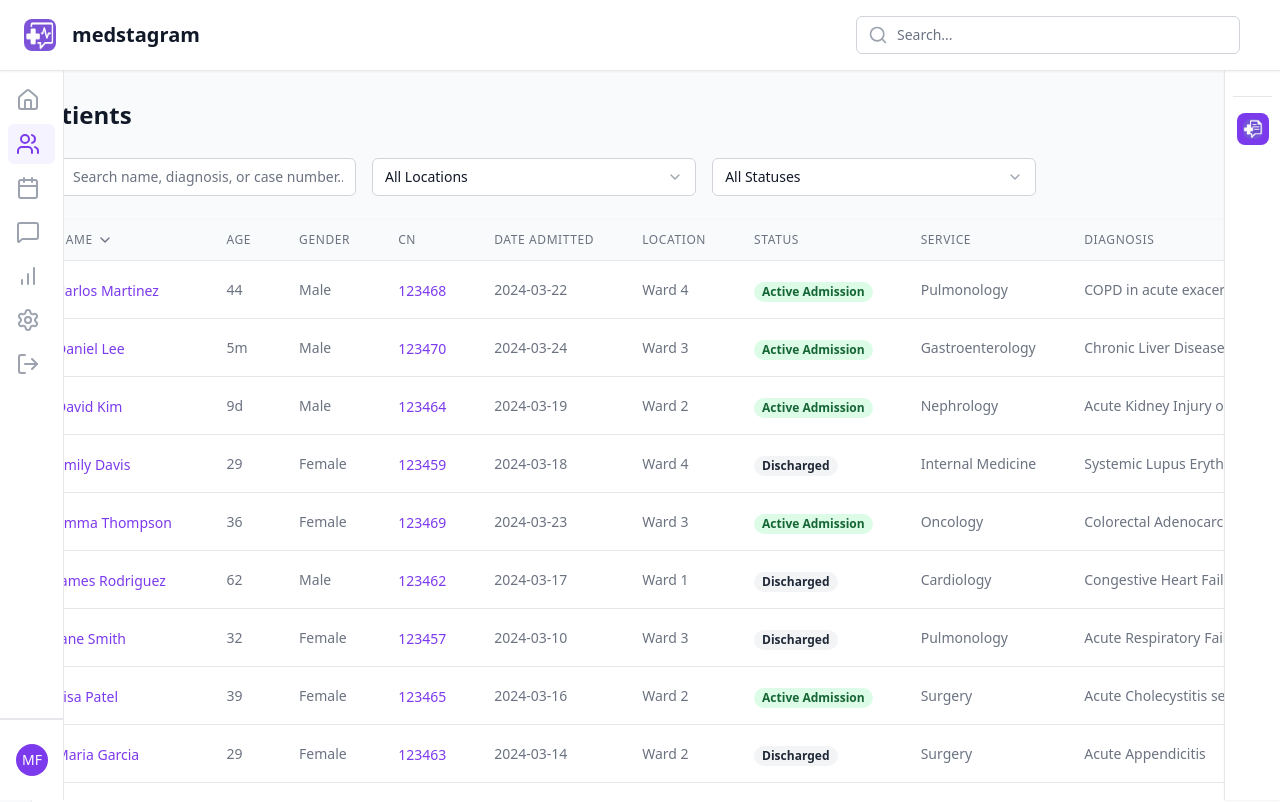
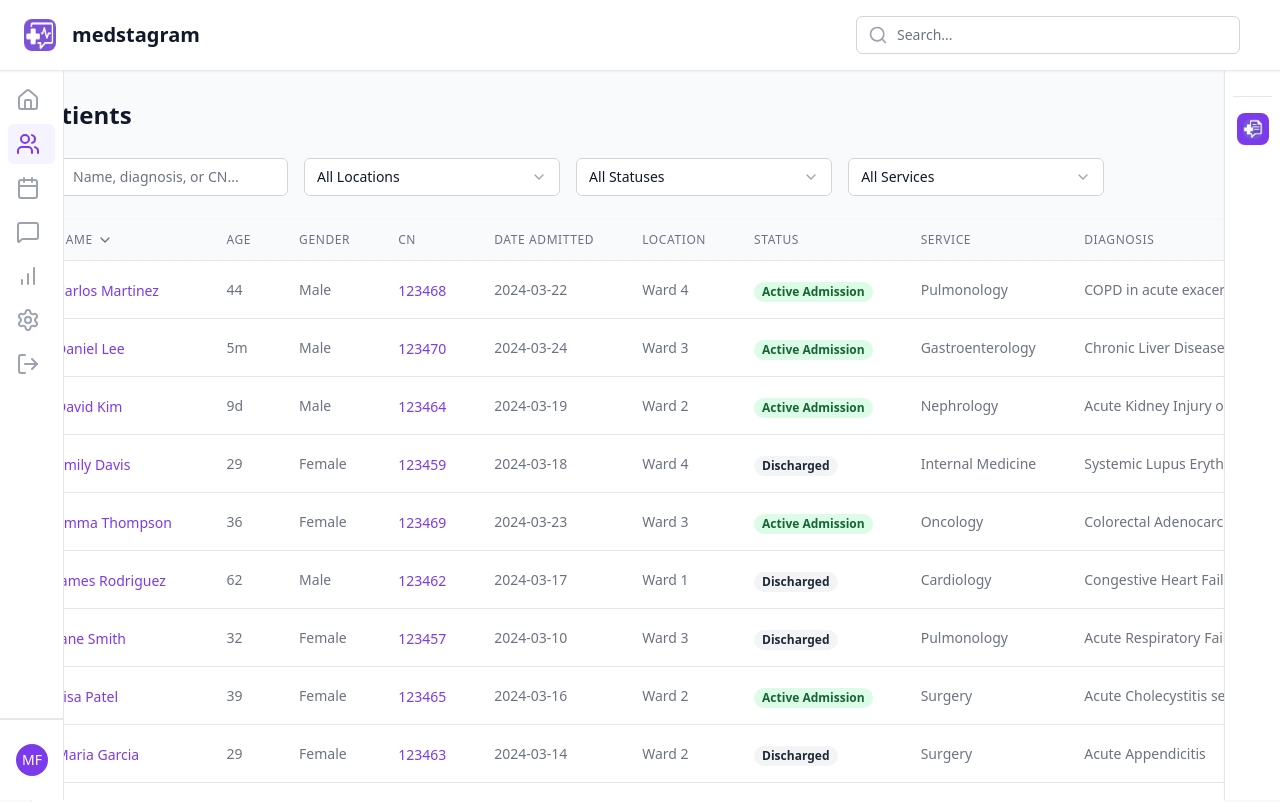
Before and after one commit to mfranco1/medstagram, a React (Vite) app in the folder frontend/: page /patients in a window 1280 px wide. Shown: the top 802 px of the page. Built offline with nearby package versions, Linux system fonts and the light colour scheme.

Commit message:
feat: add filter for primary service in patients table

```diff
--- a/frontend/src/pages/PatientsPage.tsx
+++ b/frontend/src/pages/PatientsPage.tsx
@@ -309,6 +309,7 @@ export default function PatientsPage() {
   const [searchQuery, setSearchQuery] = useState('')
   const [locationFilter, setLocationFilter] = useState('')
   const [statusFilter, setStatusFilter] = useState('')
+  const [serviceFilter, setServiceFilter] = useState('')
   const [sortField, setSortField] = useState<keyof Patient>('name')
   const [sortDirection, setSortDirection] = useState<'asc' | 'desc'>('asc')
   const [isNewPatientModalOpen, setIsNewPatientModalOpen] = useState(false)
@@ -334,7 +335,8 @@ export default function PatientsPage() {
       patient.caseNumber.includes(searchQuery)
     const matchesLocation = !locationFilter || patient.location === locationFilter
     const matchesStatus = !statusFilter || patient.status === statusFilter
-    return matchesSearch && matchesLocation && matchesStatus
+    const matchesService = !serviceFilter || patient.primaryService === serviceFilter
+    return matchesSearch && matchesLocation && matchesStatus && matchesService
   })
 
   const sortedPatients = [...filteredPatients].sort((a, b) => {
@@ -410,14 +412,14 @@ export default function PatientsPage() {
         </div>
 
         {/* Search and Filters */}
-        <div className="grid grid-cols-1 md:grid-cols-4 gap-4">
+        <div className="grid grid-cols-1 md:grid-cols-5 gap-4">
           <div className="relative">
             <div className="absolute inset-y-0 left-0 pl-3 flex items-center pointer-events-none">
               <Search className="h-5 w-5 text-gray-400" />
             </div>
             <input
               type="text"
-              placeholder="Search name, diagnosis, or case number..."
+              placeholder="Name, diagnosis, or CN..."
               value={searchQuery}
               onChange={(e) => setSearchQuery(e.target.value)}
               className="block w-full pl-10 pr-3 py-2 border border-gray-300 rounded-md leading-5 bg-white placeholder-gray-500 focus:outline-none focus:placeholder-gray-400 focus:ring-1 focus:ring-violet-500 focus:border-violet-500 sm:text-sm"
@@ -449,6 +451,20 @@ export default function PatientsPage() {
                 }))
               ]}
               placeholder="Select status"
+            />
+          </div>
+          <div>
+            <Select
+              value={serviceFilter}
+              onChange={setServiceFilter}
+              options={[
+                { value: '', label: 'All Services' },
+                ...PRIMARY_SERVICES.map(service => ({
+                  value: service,
+                  label: service
+                }))
+              ]}
+              placeholder="Select service"
             />
           </div>
         </div>
```
